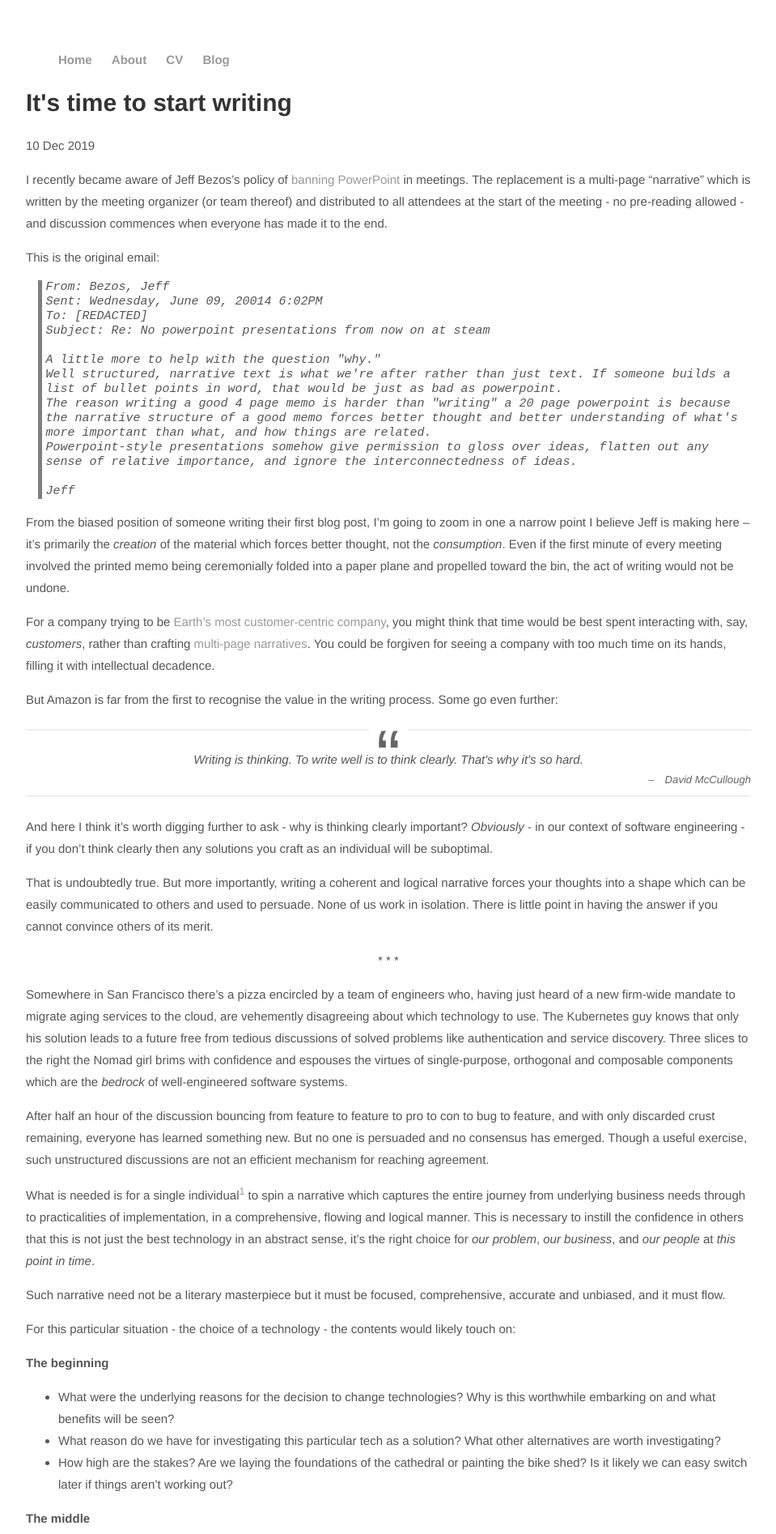
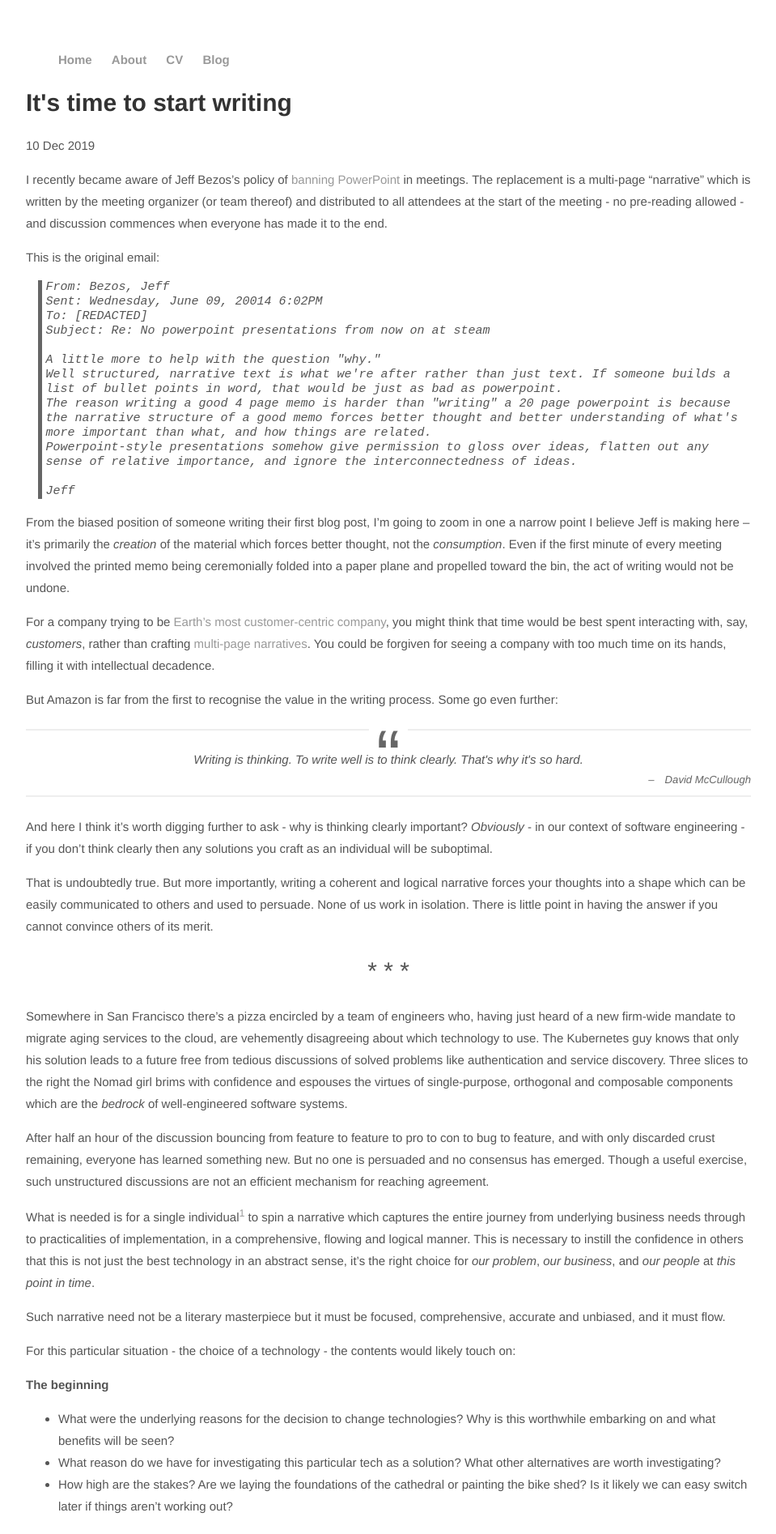
Before and after one commit to alexnixon/alexnixon.github.io, a Jekyll site: the page built from _posts/2019-12-10-introduction.md, in a window 1280 px wide. Shown: the top 1894 px of the page at 81% size, without its empty margins (160-1119 px from the left). Built offline with Jekyll 4.4.1, drawn with Linux system fonts in a browser that asks for light colours; comment, search, counter and statistics services are not loaded.

Commit message:
Layout tweaks

```diff
--- a/css/main.css
+++ b/css/main.css
@@ -80,6 +80,7 @@
 
 .centered {
     text-align: center;
+	font-size: 2em;
 }
 
 .emailquote {
@@ -88,5 +89,9 @@
 	font-style: italic;
 	padding-left: 0.3em;
 	line-height: 1.2em;
-	border-left: 5px solid grey;
+	border-left: 5px solid #666;
 }
+
+.footnotes {
+	font-size: small;
+}
```
